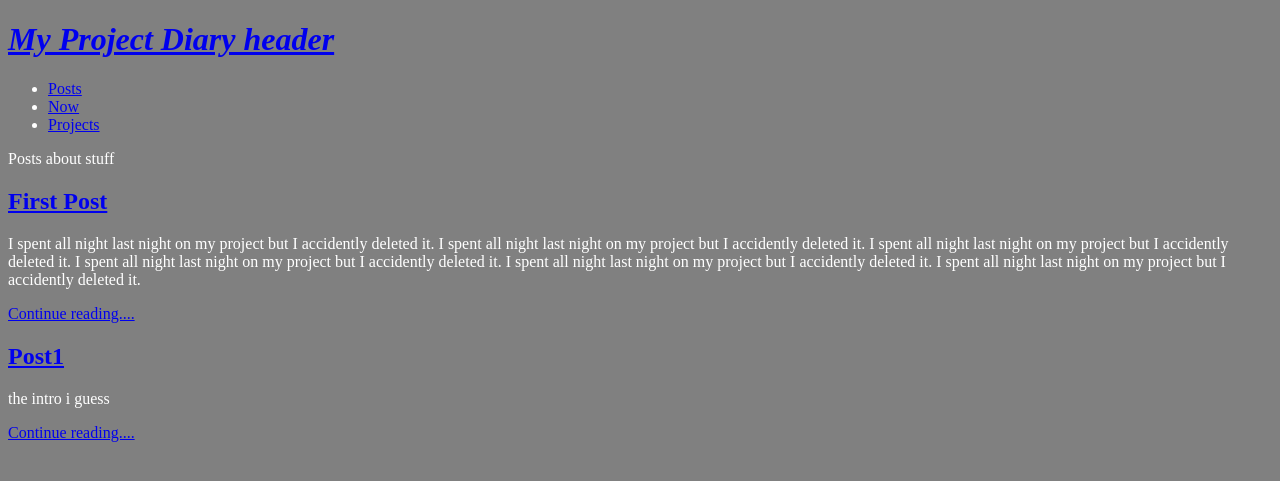
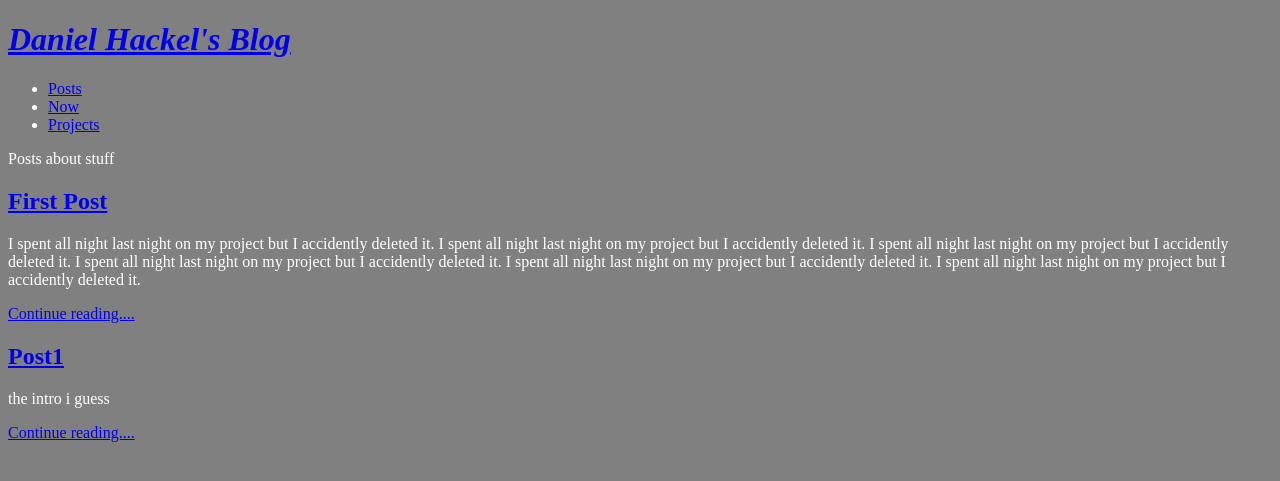
Before and after one commit to dhackel353/First-Repository, a Jekyll site: the page built from index.html, in a window 1280 px wide. Shown: the top 481 px of the page. Built offline with Jekyll 4.4.1, drawn with Linux system fonts in a browser that asks for light colours.

Commit message:
Update main.html

```diff
--- a/_layouts/main.html
+++ b/_layouts/main.html
@@ -6,7 +6,7 @@
 	</head>
 	<body>
 
-		<h1><a href="/">My Project Diary header</a></h1>
+		<h1><a href="/">Daniel Hackel's Blog</a></h1>
 
 		<ul>
 			<li><a href="{{site.baseurl}}/index.html">Posts</a></li>
```
